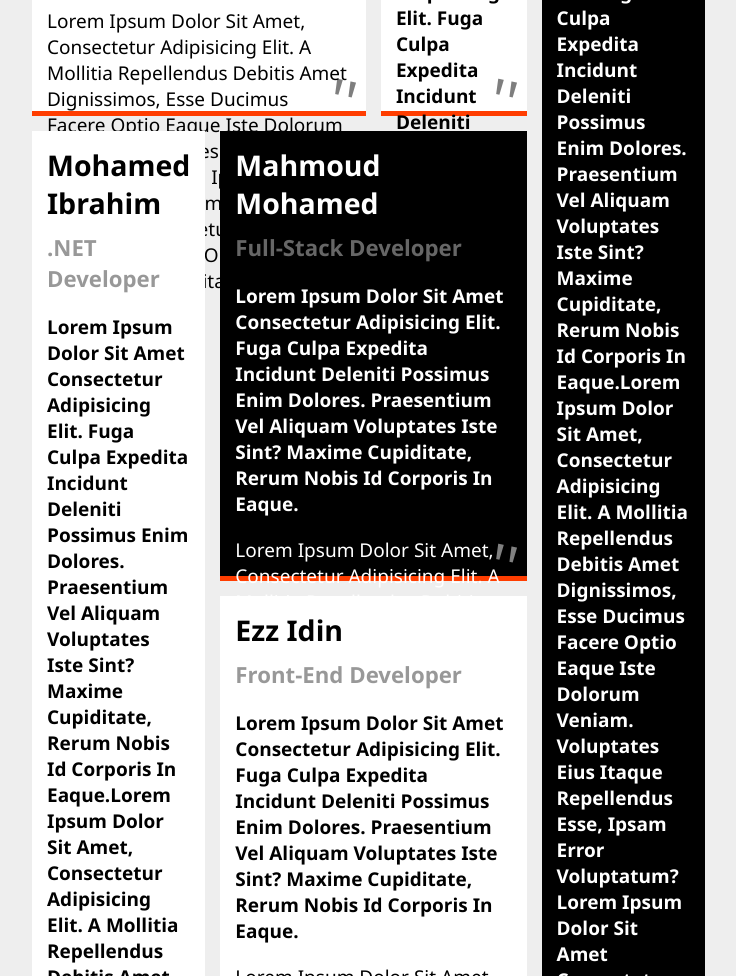
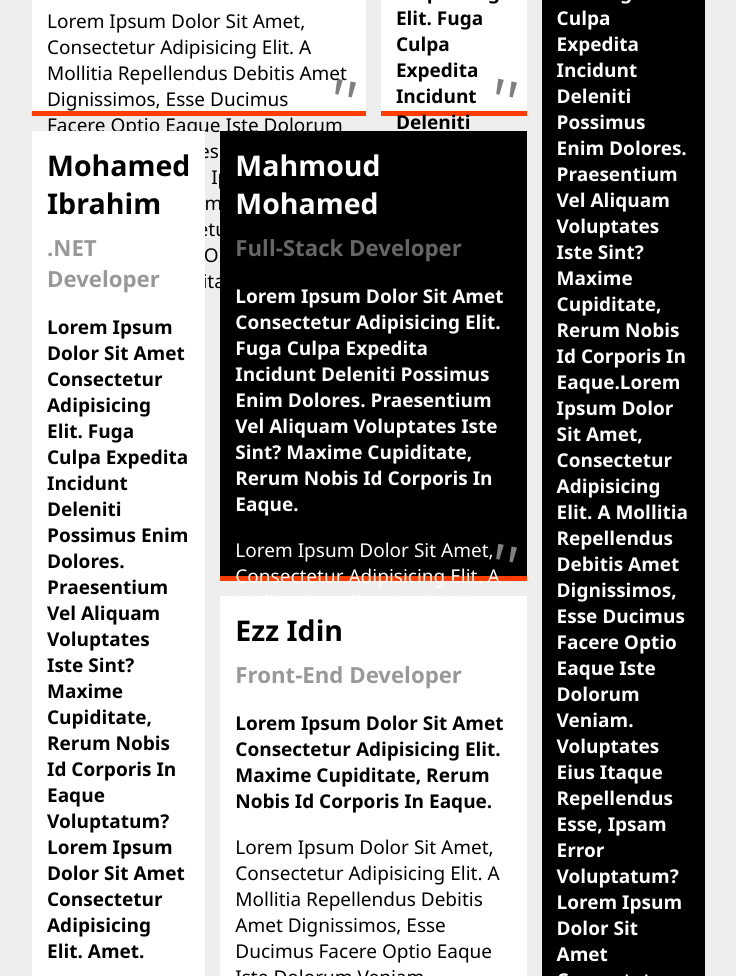
Before and after one commit to 0d-1N/Company-Team, a plain HTML site: page index.html in a window 1280 px wide. Shown: the part 374-1350 px from the top of the page, without its empty margins (308-1044 px from the left). Drawn offline with Linux system fonts and the light colour scheme.

Commit message:
i make small change in structure

```diff
--- a/index.html
+++ b/index.html
@@ -59,10 +59,7 @@
             <p class="team-paragraph-description">Lorem ipsum dolor sit amet consectetur adipisicing elit.
                 Fuga culpa expedita incidunt deleniti possimus enim
                 dolores. Praesentium vel aliquam voluptates iste sint?
-                Maxime cupiditate, rerum nobis id corporis in eaque.Lorem ipsum dolor sit amet, consectetur adipisicing
-                elit. A mollitia
-                repellendus debitis amet dignissimos, esse ducimus facere optio eaque
-                iste dolorum veniam. Voluptates eius itaque repellendus esse, ipsam error
+                Maxime cupiditate, rerum nobis id corporis in eaque
                 voluptatum? Lorem ipsum dolor sit amet consectetur adipisicing elit. Amet.</p>
             <P class="sous-paragraph-description">Lorem ipsum dolor sit amet, consectetur adipisicing elit. A mollitia
                 repellendus debitis amet dignissimos, esse ducimus facere optio eaque
@@ -86,8 +83,6 @@
             <h2>Ezz Idin</h2>
             <h3>Front-End Developer</h3>
             <p class="team-paragraph-description">Lorem ipsum dolor sit amet consectetur adipisicing elit.
-                Fuga culpa expedita incidunt deleniti possimus enim
-                dolores. Praesentium vel aliquam voluptates iste sint?
                 Maxime cupiditate, rerum nobis id corporis in eaque.</p>
             <P class="sous-paragraph-description">Lorem ipsum dolor sit amet, consectetur adipisicing elit. A mollitia
                 repellendus debitis amet dignissimos, esse ducimus facere optio eaque
```
